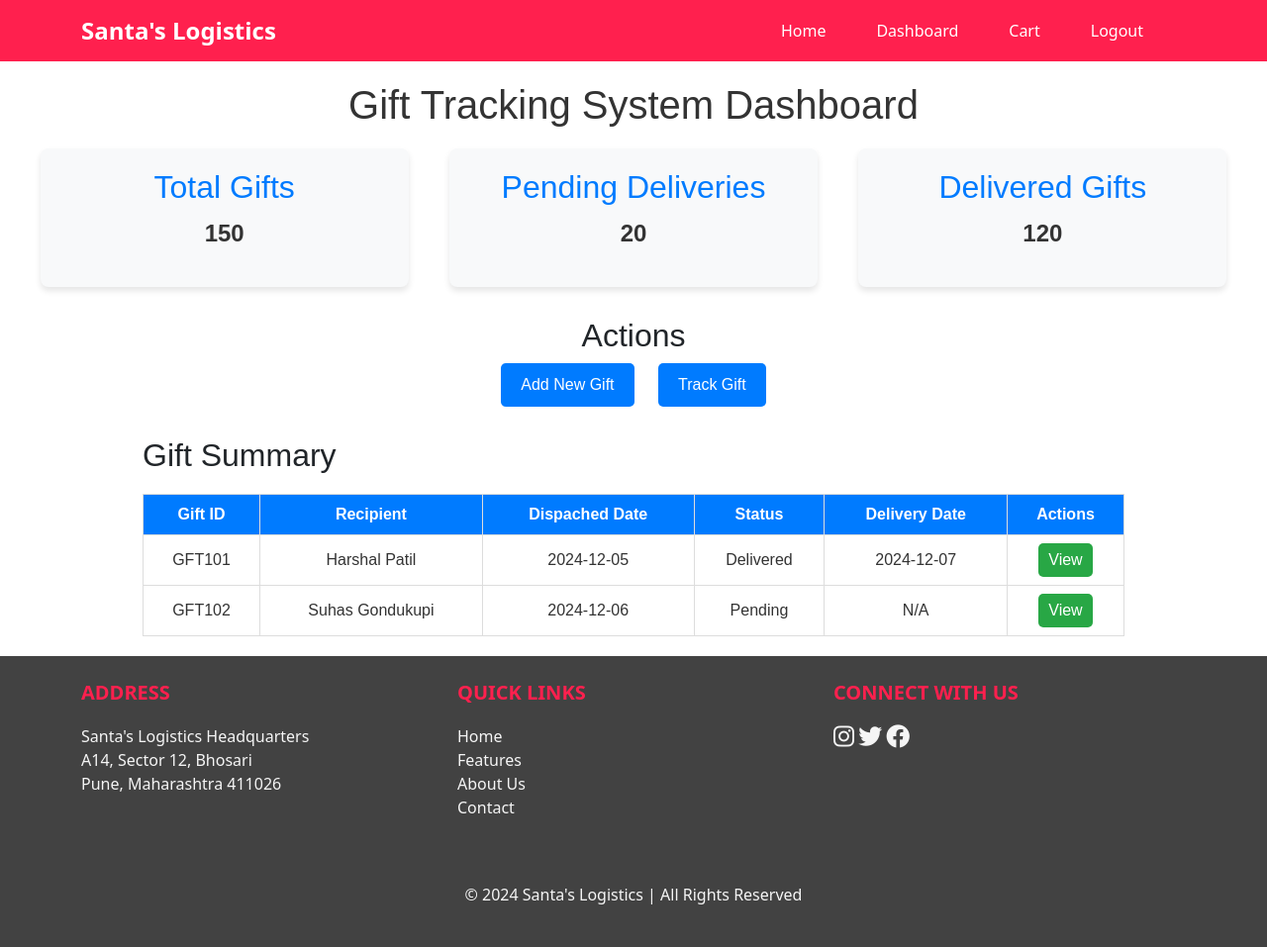
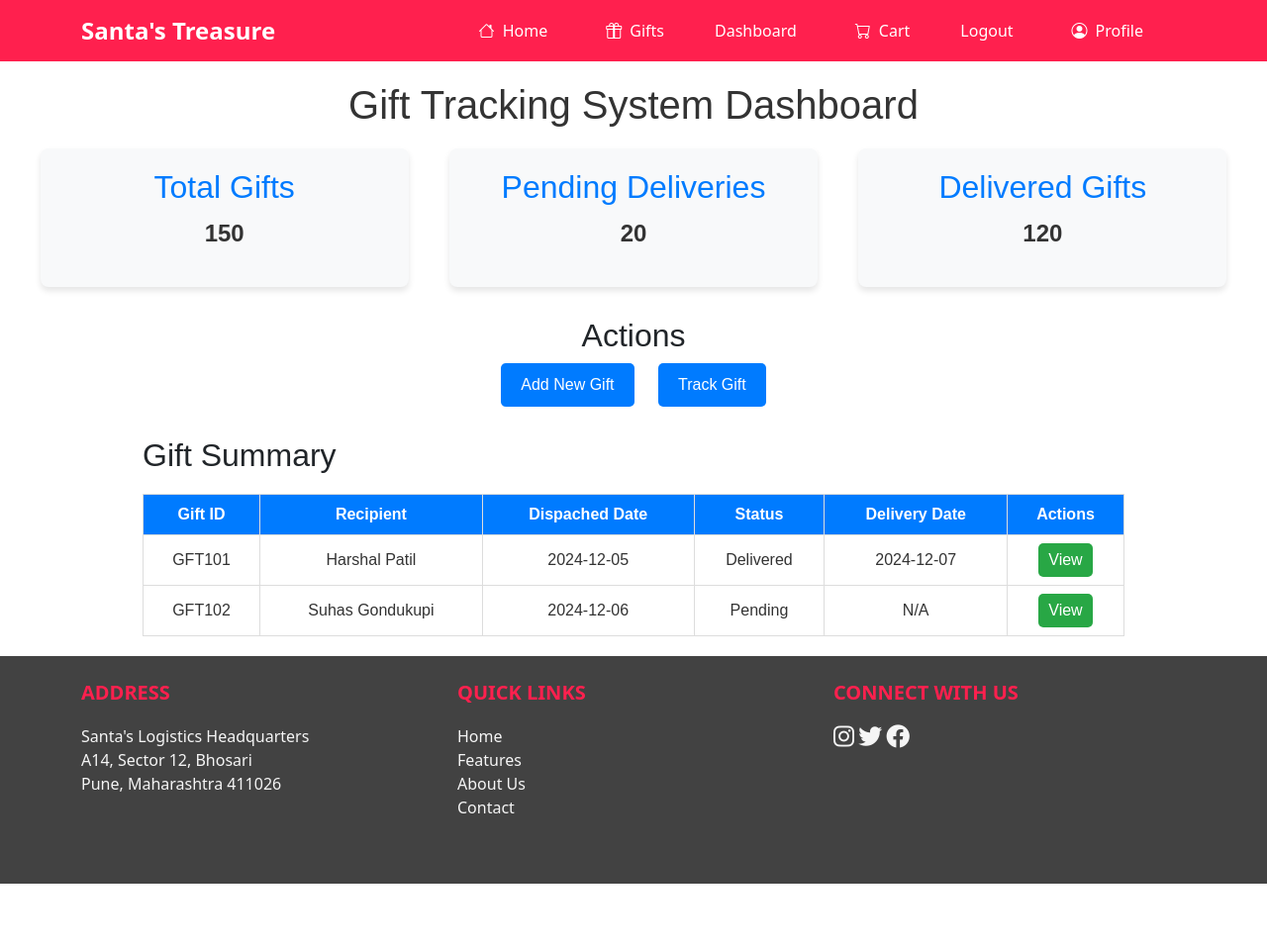
Before and after one commit to Suhas2002G/Santa-Logistics, a Django app: page /dashboard in a window 1280 px wide. Shown: the whole page at 99% size. After the commit the page ends 893 px from the top, so only its background shows below. Run offline with Django 5.2, Linux system fonts and the light colour scheme; the visitor is signed in with stand-in values (Sample User, id 1); some libraries are stand-ins or nearby versions; some web fonts are replaced.

Commit message:
basic changes

```diff
--- a/static/style.css
+++ b/static/style.css
@@ -63,14 +63,18 @@
 
   .hero-section {
     /* background-image: url("{% static 'images/Santa-Claus.webp' %}"); */
-    background-image: url("https://santaclausvillage.info/wp-content/uploads/2023/11/20160226-_DSC6638-Edit-Copy-scaled.jpg");
+    background-image: url("https://cdn.britannica.com/38/196638-050-94E05EF4/Santa-Claus.jpg");
+    /* background-image: url("https://santaclausvillage.info/wp-content/uploads/2023/11/20160226-_DSC6638-Edit-Copy-scaled.jpg"); */
     background-size: cover;
     background-position: center;
-    /* color: rgb(255, 255, 255); */
-    color: black;
+    color: rgb(255, 255, 255);
     padding: 110px 0;
     height: 80vh;   /* for santa image height */
   }
+  /* .tag-line{
+    font-size: 5rem;
+    color: rgb(155, 20, 20);
+  } */
   .hero-title {
     font-size: 3rem;
     font-weight: bold;
--- a/templates/footer.html
+++ b/templates/footer.html
@@ -45,9 +45,9 @@
         </div>
 
         <!-- Footer Bottom -->
-        <div class="text-center mt-4">
+        <!-- <div class="text-center mt-4">
             <p>&copy; 2024 Santa's Logistics | All Rights Reserved</p>
-        </div>
+        </div> -->
     </div>
 </footer>
 
--- a/templates/header.html
+++ b/templates/header.html
@@ -4,12 +4,12 @@
   <head>
     <meta charset="UTF-8" />
     <meta name="viewport" content="width=device-width, initial-scale=1.0" />
-    <title>Document</title>
+    <title>Santa's Treasure</title>
     <link rel="stylesheet" href="{% static 'css/bootstrap.min.css' %}" />
     <link rel="stylesheet" href="{% static 'style.css' %}" />
     <link rel="preconnect" href="https://fonts.googleapis.com">
-<link rel="preconnect" href="https://fonts.gstatic.com" crossorigin>
-<link href="https://fonts.googleapis.com/css2?family=Jaro:opsz@6..72&family=Playwrite+HR+Lijeva:wght@100..400&family=Poppins:ital,wght@0,100;0,200;0,300;0,400;0,500;0,600;0,700;0,800;0,900;1,100;1,200;1,300;1,400;1,500;1,600;1,700;1,800;1,900&family=Sixtyfour+Convergence&display=swap" rel="stylesheet">
+    <link rel="preconnect" href="https://fonts.gstatic.com" crossorigin>
+    <link href="https://fonts.googleapis.com/css2?family=Jaro:opsz@6..72&family=Playwrite+HR+Lijeva:wght@100..400&family=Poppins:ital,wght@0,100;0,200;0,300;0,400;0,500;0,600;0,700;0,800;0,900;1,100;1,200;1,300;1,400;1,500;1,600;1,700;1,800;1,900&family=Sixtyfour+Convergence&display=swap" rel="stylesheet">
 
 <!-- FontAwesome for Social Icons -->
 <link href="https://cdnjs.cloudflare.com/ajax/libs/font-awesome/6.0.0/css/all.min.css" rel="stylesheet">
@@ -22,7 +22,7 @@
     <nav class="navbar navbar-expand-lg navbar-custom">
       <div class="container">
         <!-- Logo -->
-        <a class="navbar-brand navbar-logo" href="#">Santa's Logistics</a>
+        <a class="navbar-brand navbar-logo" href="#">Santa's Treasure</a>
 
         <!-- Toggler button for mobile responsiveness -->
         <button
@@ -41,17 +41,23 @@
         <div class="collapse navbar-collapse" id="navbarNav">
           <ul class="navbar-nav ms-auto">
             <li class="nav-item">
-              <a class="nav-link" href="/">Home</a>
+              <a class="nav-link" href="/"><i class="bi bi-house mx-1"></i> Home</a>
+            </li>
+            <li class="nav-item">
+              <a class="nav-link" href=""><i class="bi bi-gift mx-2"></i>Gifts</a>
             </li>
             <li class="nav-item">
               <a class="nav-link" href="/dashboard">Dashboard</a>
             </li>
             {% if user.is_authenticated %}
             <li class="nav-item">
-                <a class="nav-link" href="/">Cart</a>
+                <a class="nav-link" href="/"><i class="bi bi-cart mx-2"></i>Cart</a>
             </li>
             <li class="nav-item">
                 <a class="nav-link" href="/logout">Logout</a>
+            </li>
+            <li class="nav-item">
+                <a class="nav-link" href="/logout"><i class="bi bi-person-circle mx-2"></i>Profile</a>
             </li>
             {% else %}
             <li class="nav-item">
--- a/templates/home.html
+++ b/templates/home.html
@@ -6,9 +6,9 @@
 <!-- Hero Section -->
 <section class="hero-section text-center">
     <div class="container">
-        <h1 class="hero-title">Welcome to Santa's Logistics</h1>
-        <p>Your one-stop solution for managing Santa's gift delivery around the world!</p>
-        <a href="#features" class="btn btn-custom">Track Santa's Route</a>
+        <h1 class="hero-title">Welcome to Santa's Treasure</h1>
+        <p class="tag-line">Treasures Straight from the North Pole!</p>
+        <a href="#features" class="btn btn-custom">Explore Treasure</a>
     </div>
 </section>
 
```
